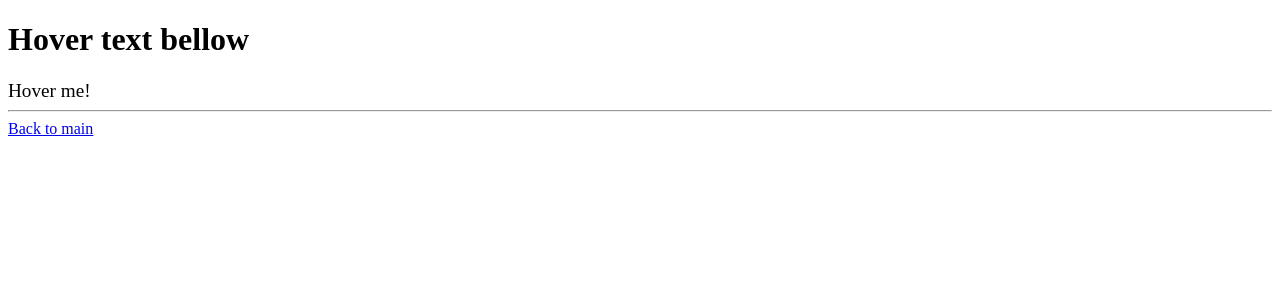
After one commit to CarAndAsh/Project_with_HTMX, a Flask app: page /examples/hover/ in a window 1280 px wide. The commit adds this page. Shown: the top 300 px of the page. Run offline with Flask 3, Linux system fonts and the light colour scheme.

Commit message:
add hover example modify ping example

```diff
--- a/rest/examples/views.py
+++ b/rest/examples/views.py
@@ -13,3 +13,17 @@ def handle_ping():
     if request.method == 'POST':
         return 'pong!'
     return render_template('examples/ping/show-ping.html')
+
+
+@examples_app.route('/pong/', methods=['GET', 'POST'], endpoint='pong')
+def handle_ctrl_ping():
+    if request.method == 'POST':
+        return 'control pong!'
+    return render_template('examples/ping/show-ping.html')
+
+
+@examples_app.route('/hover/', methods=['GET', 'POST'], endpoint='hover')
+def handle_hover():
+    if request.method == 'POST':
+        return "Now this text is in tag upper level (check F12 =) )"
+    return render_template('examples/hover/show-hover.html')
--- /dev/null
+++ b/templates/examples/components/footer.html
@@ -0,0 +1,4 @@
+<hr>
+<div>
+    <a href="{{ url_for('index_app.index') }}">Back to main</a>
+</div>
--- /dev/null
+++ b/templates/examples/hover/show-hover.html
@@ -0,0 +1,21 @@
+{% extends 'base.html' %}
+
+{% block title %}
+    Hover
+{% endblock %}
+
+{% block body %}
+    <h1>Hover text bellow</h1>
+
+    <div style="font-size: larger">
+        <span
+                hx-post="{{ url_for('examples_app.hover') }}"
+                hx-trigger="mouseenter"
+                hx-swap="outerHTML">
+            Hover me!
+
+        </span>
+    </div>
+    {% include 'examples/components/footer.html' %}
+
+{% endblock %}
```
Also changed, not shown: templates/examples/index.html (+2 -9 lines), templates/examples/ping/show-ping.html (+6 -4 lines), README.md.
